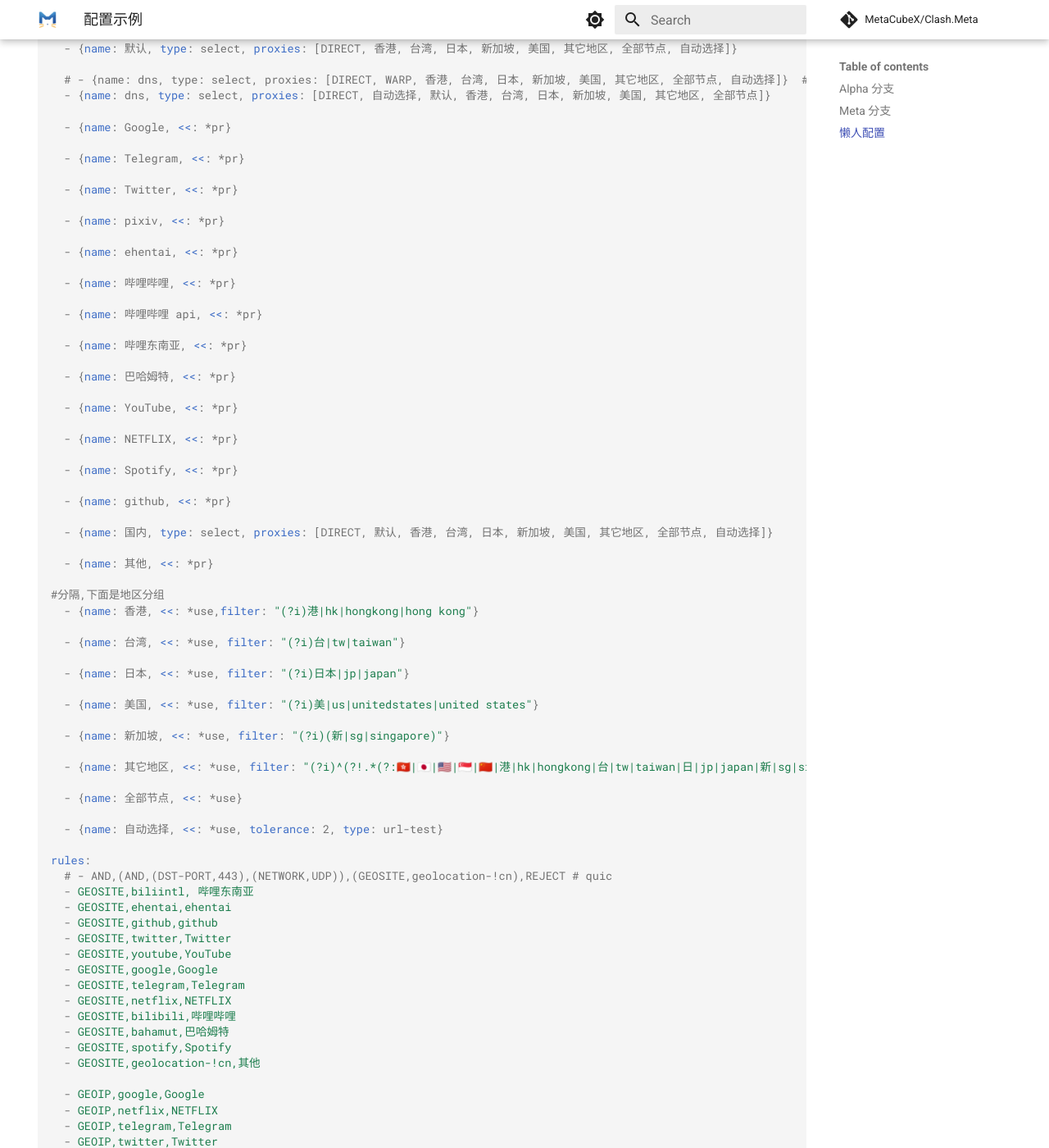
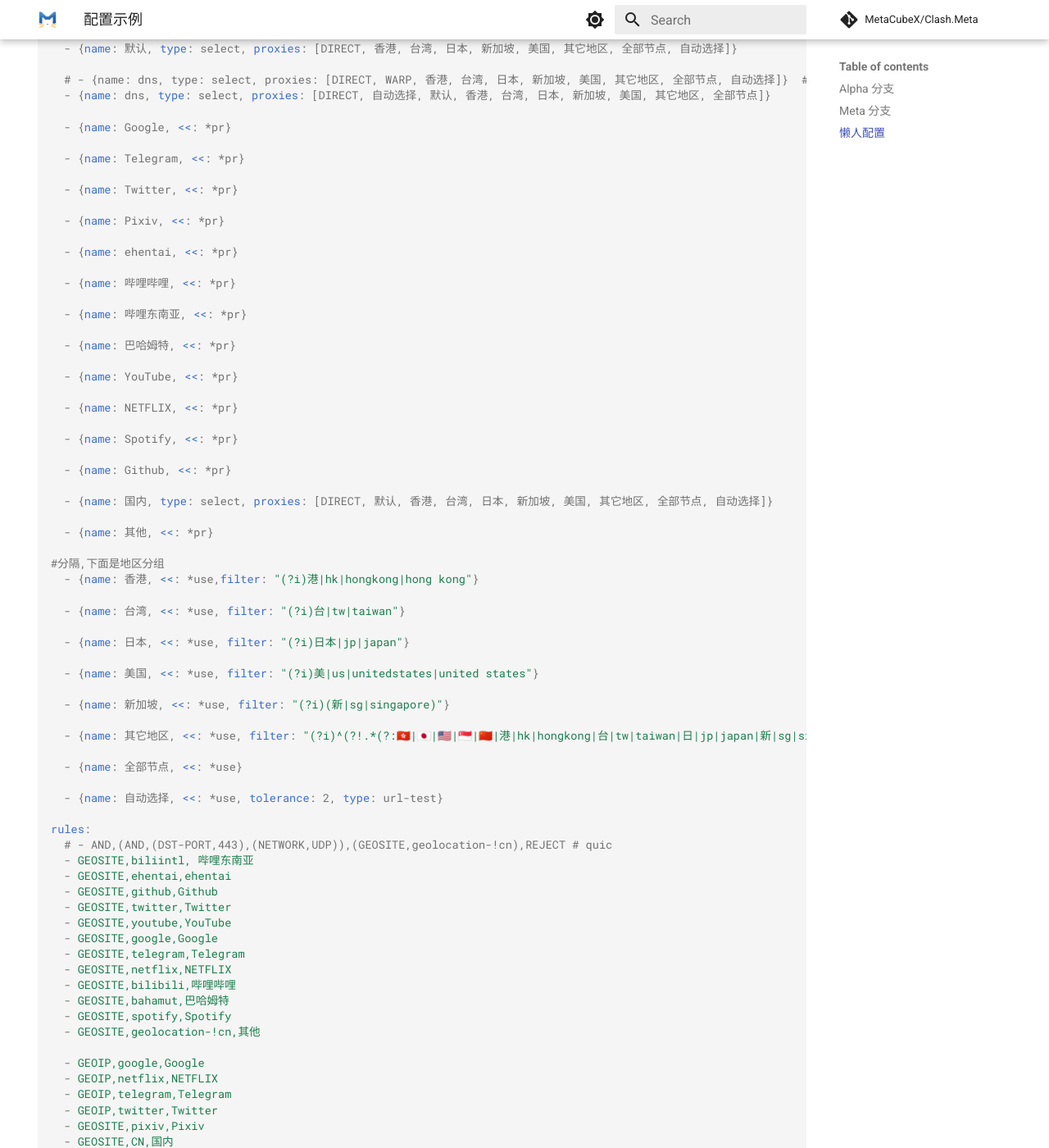
Before and after one commit to MetaCubeX/Meta-Docs, an MkDocs documentation site: the page built from docs/example/index.md, in a window 1280 px wide and 1400 px high, scrolled down 2615 px. Shown: the whole window at 82% size. Built offline with MkDocs 1.6.1 and Material for MkDocs 9.7.7, drawn with Linux system fonts in a browser that asks for light colours; comment, search, counter and statistics services are not loaded.

Commit message:
Update index.md

```diff
--- a/docs/example/index.md
+++ b/docs/example/index.md
@@ -141,13 +141,11 @@ proxy-groups:
 
   - {name: Twitter, <<: *pr}
 
-  - {name: pixiv, <<: *pr}
+  - {name: Pixiv, <<: *pr}
 
   - {name: ehentai, <<: *pr}
 
   - {name: 哔哩哔哩, <<: *pr}
-
-  - {name: 哔哩哔哩 api, <<: *pr}
 
   - {name: 哔哩东南亚, <<: *pr}
 
@@ -159,7 +157,7 @@ proxy-groups:
 
   - {name: Spotify, <<: *pr}
 
-  - {name: github, <<: *pr}
+  - {name: Github, <<: *pr}
 
   - {name: 国内, type: select, proxies: [DIRECT, 默认, 香港, 台湾, 日本, 新加坡, 美国, 其它地区, 全部节点, 自动选择]}
 
@@ -186,7 +184,7 @@ rules:
   # - AND,(AND,(DST-PORT,443),(NETWORK,UDP)),(GEOSITE,geolocation-!cn),REJECT # quic
   - GEOSITE,biliintl, 哔哩东南亚
   - GEOSITE,ehentai,ehentai
-  - GEOSITE,github,github
+  - GEOSITE,github,Github
   - GEOSITE,twitter,Twitter
   - GEOSITE,youtube,YouTube
   - GEOSITE,google,Google
@@ -201,6 +199,7 @@ rules:
   - GEOIP,netflix,NETFLIX
   - GEOIP,telegram,Telegram
   - GEOIP,twitter,Twitter
+  - GEOSITE,pixiv,Pixiv
   - GEOSITE,CN,国内
   - GEOIP,CN,国内
   - MATCH,其他
```
